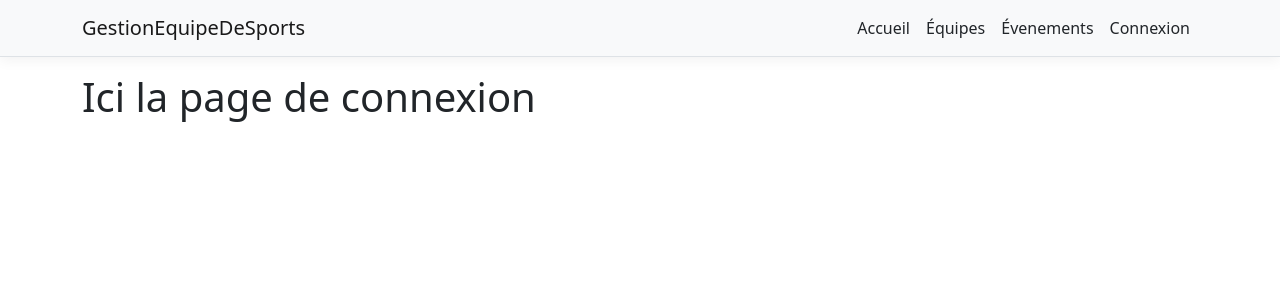
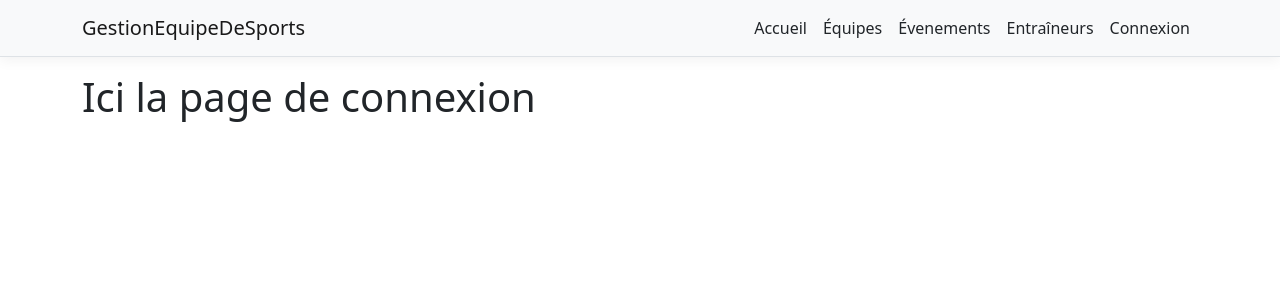
Before and after one commit to DFC-Informatique-Cegep-de-Sainte-Foy/GestionEquipesSportives, a React (Create React App) app in the folder GestionEquipeDeSports/GES_API/ClientApp/: page /connexion in a window 1280 px wide. Shown: the top 300 px of the page. Built offline with nearby package versions, Linux system fonts and the light colour scheme.

Commit message:
update des routes et menu

```diff
--- a/GestionEquipeDeSports/GES_API/ClientApp/src/components/NavMenu.js
+++ b/GestionEquipeDeSports/GES_API/ClientApp/src/components/NavMenu.js
@@ -44,6 +44,10 @@ export class NavMenu extends Component {
               </NavItem>
 
               <NavItem>
+                <NavLink tag={Link} className="text-dark" to="/entraineurs">Entraîneurs</NavLink>
+              </NavItem>
+
+              <NavItem>
                 <NavLink tag={Link} className="text-dark" to="/connexion">Connexion</NavLink>
               </NavItem>
 
```
Also changed, not shown: GestionEquipeDeSports/GES_API/ClientApp/src/AppRoutes.js (+4 -4 lines).
